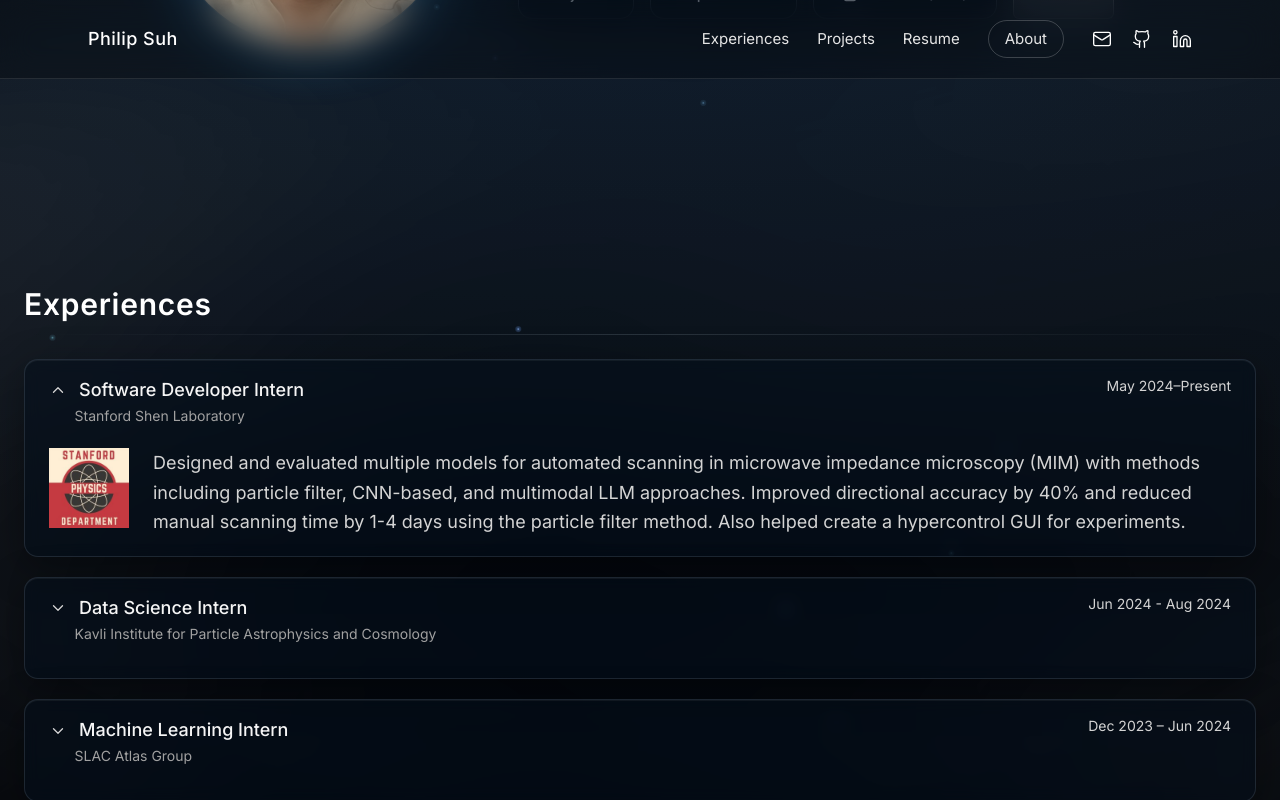
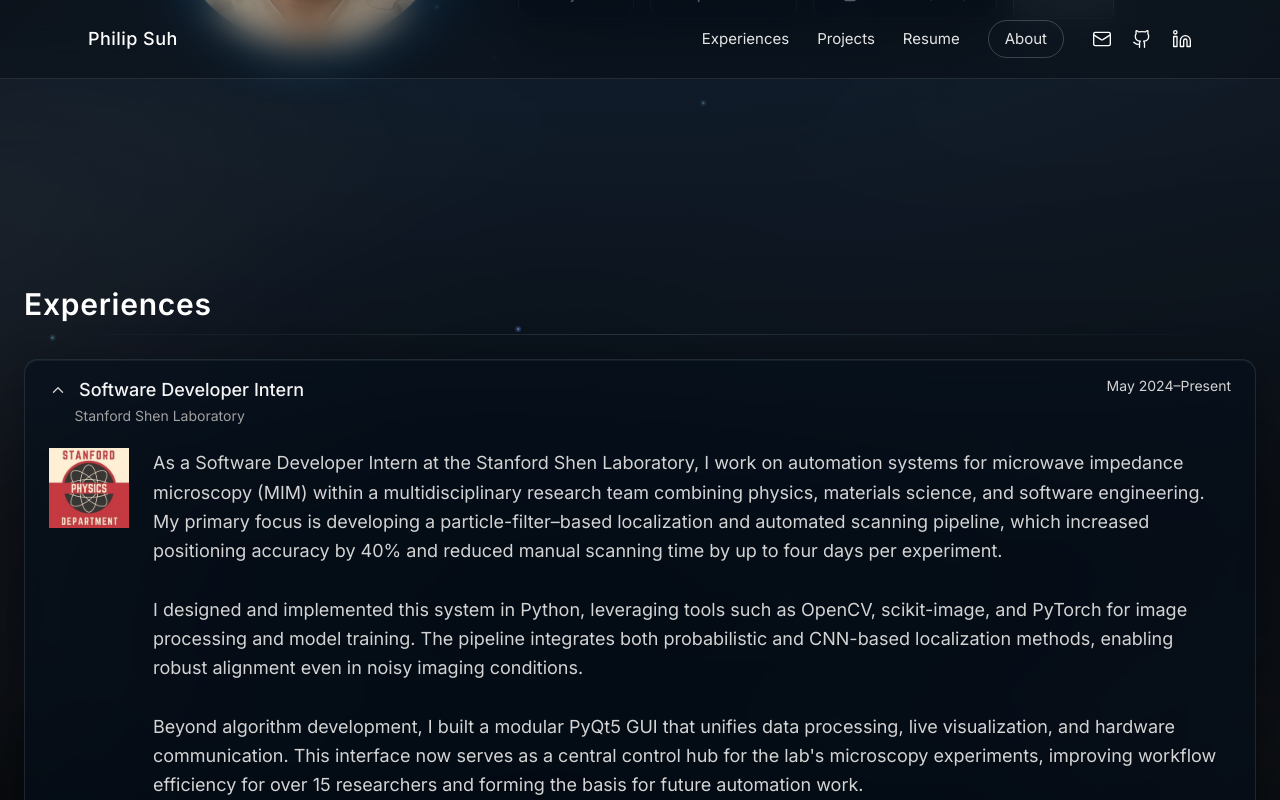
Before and after one commit to philipsuh004/website, a Next.js app: page / in a window 1280 px wide. Both pictures are taken after a click on the button 640 px from the left and 962 px from the top of the page. Shown: the part 562-1362 px from the top of the page. Built offline with nearby package versions, Linux system fonts and the light colour scheme.

Commit message:
experience description update

```diff
--- a/src/app/page.tsx
+++ b/src/app/page.tsx
@@ -43,9 +43,15 @@ export default function Page() {
               logoAlt="MIM Lab"
             >
               <p>
-                Designed and evaluated multiple models for automated scanning in microwave impedance microscopy (MIM) with methods including
-                particle filter, CNN-based, and multimodal LLM approaches. Improved directional accuracy by 40% and reduced manual scanning
-                time by 1-4 days using the particle filter method. Also helped create a hypercontrol GUI for experiments.
+                As a Software Developer Intern at the Stanford Shen Laboratory, I work on automation systems for microwave impedance microscopy (MIM) within a multidisciplinary research team combining physics, materials science, and software engineering. My primary focus is developing a particle-filter–based localization and automated scanning pipeline, which increased positioning accuracy by 40% and reduced manual scanning time by up to four days per experiment.
+              </p>
+              <br />
+              <p>
+                I designed and implemented this system in Python, leveraging tools such as OpenCV, scikit-image, and PyTorch for image processing and model training. The pipeline integrates both probabilistic and CNN-based localization methods, enabling robust alignment even in noisy imaging conditions.
+              </p>
+              <br />
+              <p>
+                Beyond algorithm development, I built a modular PyQt5 GUI that unifies data processing, live visualization, and hardware communication. This interface now serves as a central control hub for the lab's microscopy experiments, improving workflow efficiency for over 15 researchers and forming the basis for future automation work.
               </p>
             </ExpandableRow>
 
@@ -57,10 +63,15 @@ export default function Page() {
               logoAlt="KIPAC"
             >
               <p>
-                Analyzed luminosity datasets (SDSS, Fermi-LAT, VLBI) using non-parametric statistical methods in Python (numpy, scipy,
-                astropy, pandas) to help understand accretion disk-jet correlations and their cosmological evolutions. Derived the
-                radio-gamma luminosity funtion and applied Kendall&rsquo;s tau and Pearson correlation tests, showing higher gamma-radio local
-                luminosity correlations in comparison to radio-optical.
+                As a Data Science Intern at the Kavli Institute for Particle Astrophysics and Cosmology (KIPAC), I worked under Professor Vahe Petrosian in the multiwavelength astrophysics group, studying emission correlations across different energy bands in active galactic nuclei. My main project focused on analyzing cross-band luminosity relationships to investigate how particle acceleration and jet physics shape broadband emission spectra.
+              </p>
+              <br />
+              <p>
+                Using Python (NumPy, SciPy, Pandas, Astropy), I processed over 10,000 luminosity samples from SDSS, Fermi-LAT, and VLBI surveys. I applied the Efron–Petrosian method to remove redshift biases from truncated astronomical data and performed correlation analyses (Kendall's τ, Pearson) to identify statistically significant trends. The results revealed a stronger radio–gamma correlation (PCC = 0.53) compared to radio–optical (PCC = 0.40), consistent with a shared nonthermal origin of emission.
+              </p>
+              <br />
+              <p>
+                This work contributed to Professor Petrosian's ongoing research on nonthermal radiation mechanisms and cosmological selection effects in high-energy astrophysics. I also developed visualization and preprocessing pipelines that standardized the analysis workflow for future luminosity correlation studies within KIPAC.
               </p>
             </ExpandableRow>
 
@@ -72,10 +83,15 @@ export default function Page() {
               logoAlt="SLAC"
             >
               <p>
-                Tested semi-supervised methods for detecting beyond-the-standard-model tracking signatures by evaluating a proprietary
-                permutation-invariant anomaly detection model (sci-kit learn), achieving results to the supervise Particle Flow Network.
-                Also investigated oversampling artifacts in high-energy physics pile-up simulation data that introduced bias into model
-                training.
+                As a Machine Learning Intern at SLAC National Accelerator Laboratory, I worked with Dr. Julia Gonski in the Particle Physics and Artificial Intelligence Group on permutation-invariant anomaly detection for identifying beyond-the-Standard-Model particle-tracking signatures. Our project aimed to uncover subtle, previously unmodeled collision patterns in large-scale simulation datasets, helping expand the sensitivity of collider experiments to new physics phenomena.
+              </p>
+              <br />
+              <p>
+                I benchmarked a permutation-invariant anomaly detection model in Python (scikit-learn, NumPy) across more than one million simulated particle events, achieving AUC = 0.98 and outperforming supervised baselines such as the Particle Flow Network. The model's architecture, designed to preserve event-level symmetries, demonstrated that unsupervised methods can rival fully labeled approaches in detecting exotic event topologies.
+              </p>
+              <br />
+              <p>
+                Working closely with Dr. Gonski, I also identified and diagnosed oversampling artifacts in pile-up simulations that caused model performance to collapse (AUC = 0.49). Tracing the problem to statistical imbalance, I helped design higher-statistics datasets and improved the preprocessing pipeline, laying the groundwork for future anomaly-detection research in high-energy physics.
               </p>
             </ExpandableRow>
           </Grid>
```
